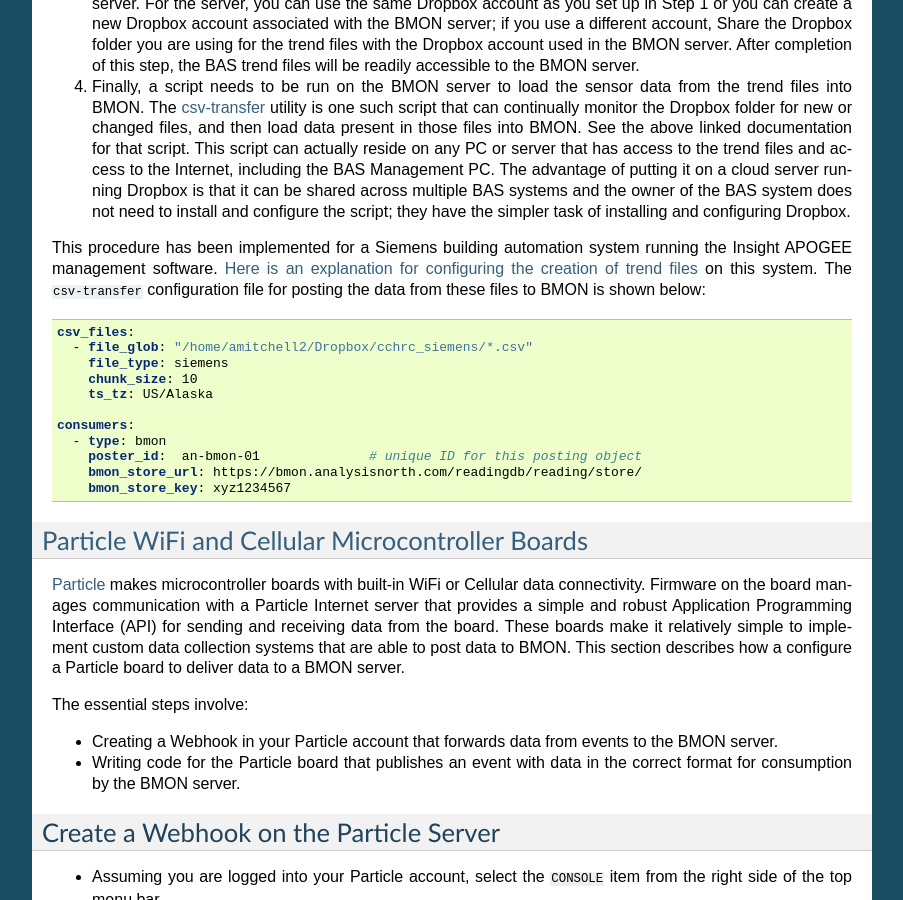
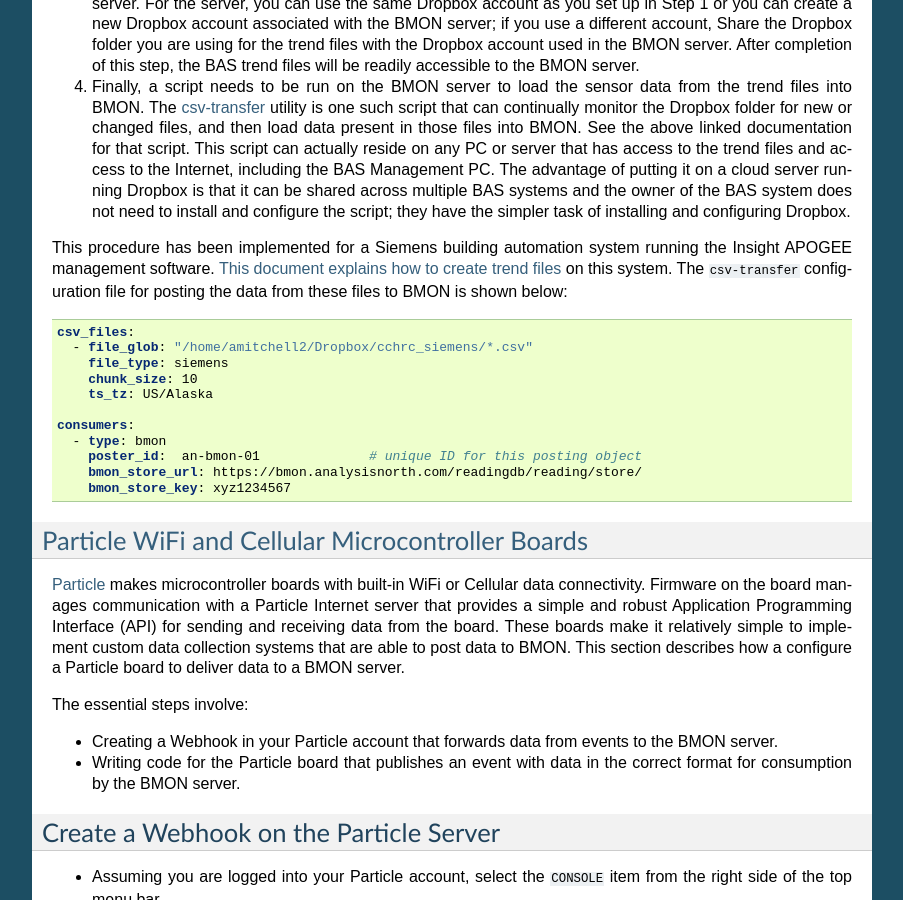
Before and after one commit to alanmitchell/bmon, a Sphinx documentation site: the page built from docs/source/setting-up-sensors-to-post-to-bmon.rst, in a window 1280 px wide and 900 px high, scrolled down 2592 px. Shown: the whole window, without its empty margins (198-1101 px from the left). Built offline with Sphinx 7.4.7, drawn with Linux system fonts in a browser that asks for light colours; some of the changed text lies outside the part shown.

Commit message:
Forgot this doc.

```diff
--- a/docs/source/setting-up-sensors-to-post-to-bmon.rst
+++ b/docs/source/setting-up-sensors-to-post-to-bmon.rst
@@ -176,8 +176,8 @@
     configuring Dropbox.
 
 This procedure has been implemented for a Siemens building automation system running the
-Insight APOGEE management software. :ref:`Here is an explanation for configuring the
-creation of trend files <integrating-with-siemens-systems>` on this system.
+Insight APOGEE management software. :ref:`This document explains how to create
+trend files <integrating-with-siemens-systems>` on this system.
 The ``csv-transfer`` configuration file for posting the data from these files to
 BMON is shown below:
 
@@ -356,11 +362,11 @@
 ``BMSAPP_STORE_KEY`` setting you created in the BMON Settings File.
 ``[sensor value]`` is the sensor's reading value that is being posted to
 the BMON database; it needs to be a number. ``[date/time of reading]``
-is the time of the sensor reading expressed in `Coordinated Universal
-Time (UTC) <http://en.wikipedia.org/wiki/Coordinated\_Universal\_Time>`_.
+is the time of the sensor reading expressed in
+`Coordinated Universal Time (UTC) <http://en.wikipedia.org/wiki/Coordinated_Universal_Time>`_.
 The date/time should be entered as a string value, such as
-``Dec 3, 2014 10:03:45 PM``, and it must be properly `URL
-encoded <http://en.wikipedia.org/wiki/Query\_string#URL\_encoding>`_. The
+``Dec 3, 2014 10:03:45 PM``, and it must be properly
+`URL encoded <http://en.wikipedia.org/wiki/Query_string#URL_encoding>`_. The
 prior date string, encoded properly, would be transmitted as:
 ``Dec+3%2C+2014+10%3A03%3A45+PM``. The format of the date/time string is
 very flexible as the `Python dateutil
```
Also changed, not shown: other parts of docs/source/setting-up-sensors-to-post-to-bmon.rst (+6 -0 lines).
